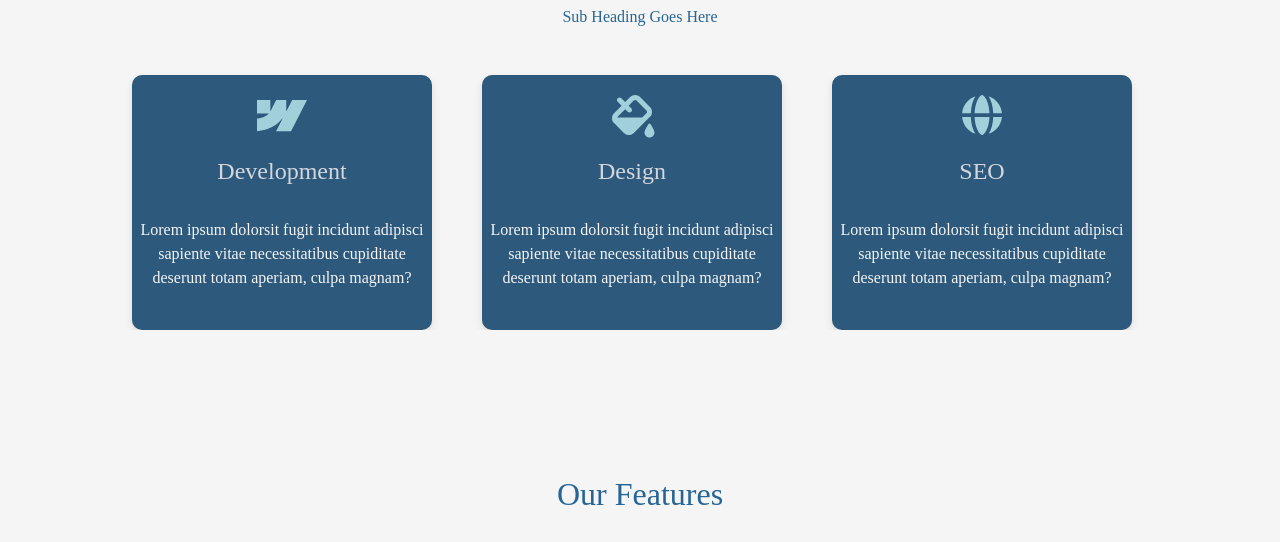
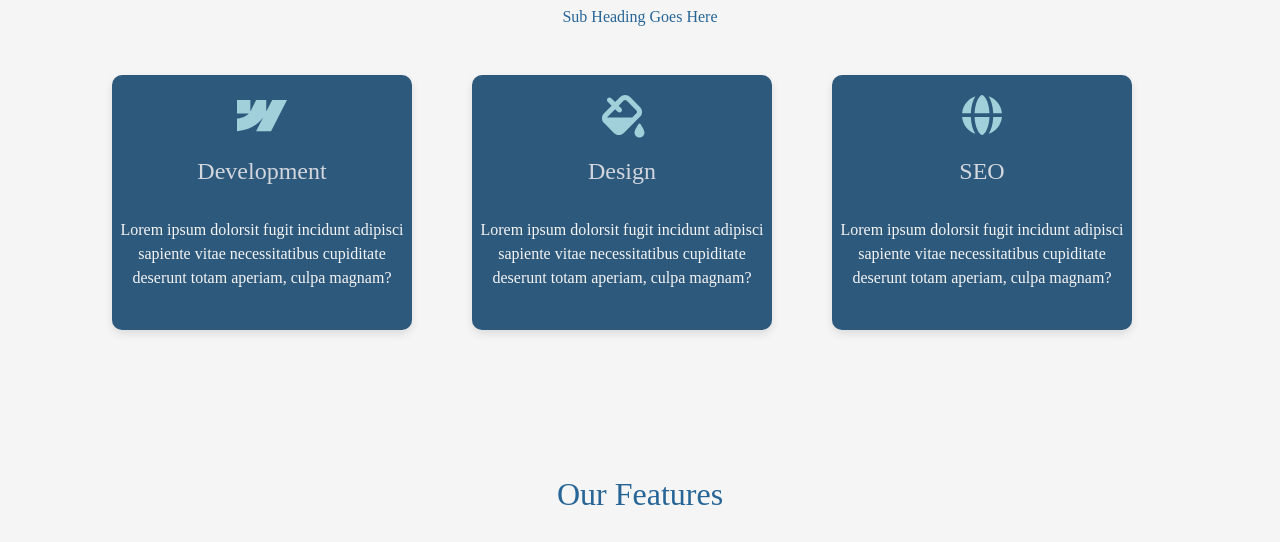
Before and after one commit to NohaAdel32/Nq-group, a plain HTML site: page index.html in a window 1280 px wide. Shown: the part 763-1305 px from the top of the page. Drawn offline with nearby package versions, Linux system fonts and the light colour scheme.

Commit message:
update 3

```diff
--- a/css/style.css
+++ b/css/style.css
@@ -79,7 +79,7 @@ body {
     background-color: whitesmoke;
     margin-bottom: 50px;
     font-family:'Times New Roman', Times, serif;
-    /* overflow: auto; */
+    overflow: auto;
 
 
 }
@@ -87,7 +87,7 @@ body {
 padding-top: 50px;
 text-align: center;
 color:rgb(39, 101, 151) ;
-overflow: auto;
+
 }
 
 
@@ -96,12 +96,7 @@ overflow: auto;
     color:rgb(39, 101, 151) ;
 
 }
-.serv{
-    width: 100%; /* عرض الديف الكبير */
-    text-align: center;
-    overflow: auto;
 
-}
  .div-service1,.div-service2{
     width: 300px;
     height: 255px;
@@ -109,7 +104,7 @@ overflow: auto;
     float: left;
      margin-top: 30px;
     margin-left: 50px;
-   /* margin:30px; */
+   margin:30px;
     color: whitesmoke;
     text-align: center;
     border-radius: 10px;
--- a/index.html
+++ b/index.html
@@ -70,7 +70,6 @@
     <div class="service ">
       <h2>Our Services</h2>
       <p>Sub Heading Goes Here </p>
-      <div class="serv ">
         <div class="div-service1 ">
           <i class="fa-brands fa-webflow model icon-index"></i>
           <h4>Development</h4>
@@ -89,7 +88,7 @@
           <br>
           <p>Lorem ipsum dolorsit  fugit incidunt adipisci sapiente vitae necessitatibus cupiditate deserunt totam aperiam, culpa magnam?</p>
         </div>
-      </div>
+
     </div>
 
     <!-- End services -->
```
